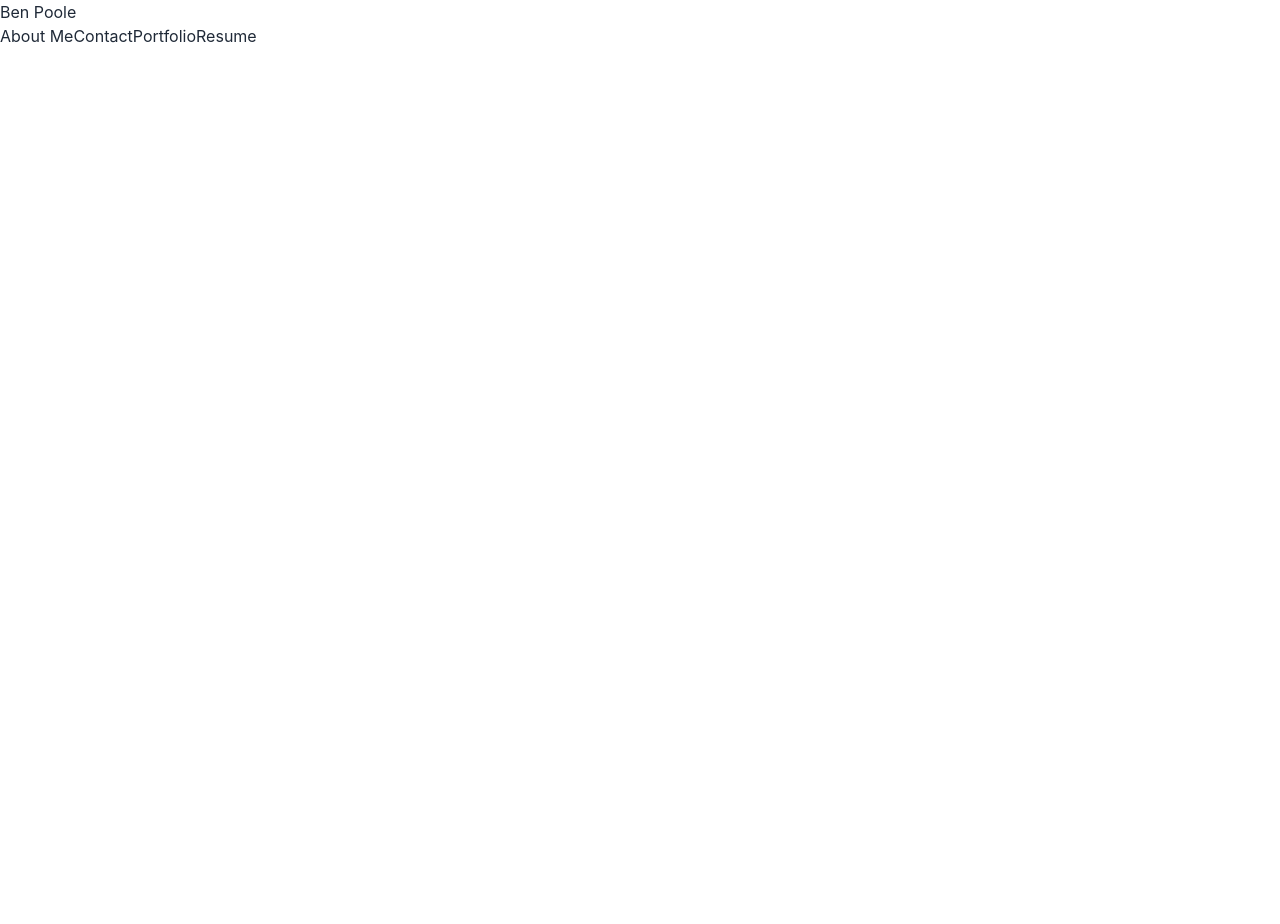
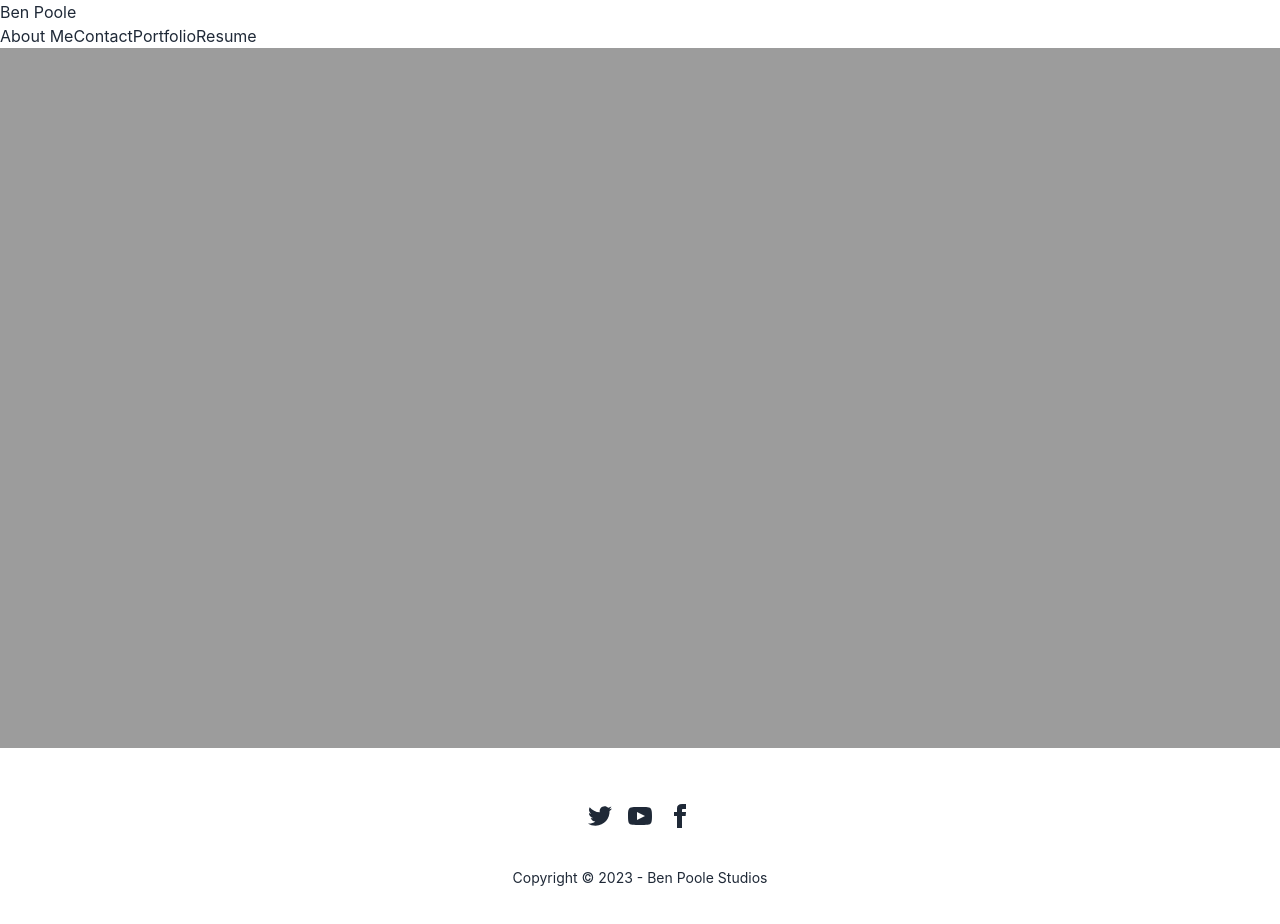
Before and after one commit to bpoole53/mod-20-react-portfolio, a React (Create React App) app in the folder portfolio/: page /resume in a window 1280 px wide. Shown: the top 924 px of the page. Before the commit the page ends 800 px from the top, so only its background shows below. Built offline with nearby package versions, Linux system fonts and the light colour scheme.

Commit message:
added a footer and a div class to give the pages an inside body

```diff
--- a/portfolio/src/App.css
+++ b/portfolio/src/App.css
@@ -1,3 +1,17 @@
+/* body {
+  margin: 0;
+  padding: 0;
+  height: 1000px;
+  background-color: rgb(156, 156, 156);
+} */
+
+.inside-body{
+  margin: 0;
+  padding: 0;
+  height: 700px;
+  background-color: rgb(156, 156, 156);
+}
+
 .App {
   text-align: center;
 }
--- a/portfolio/src/App.js
+++ b/portfolio/src/App.js
@@ -1,12 +1,13 @@
-import { Header } from './components'
+import { Header, Footer } from './components'
 import { Home, About, Contact, Portfolio, Resume } from './pages'
 import { Routes, Route, BrowserRouter } from 'react-router-dom'
-import './App.css';
+// import './App.css';
 
 function App() {
   return (
-    <div>
-      <Header />
+  <>
+    <Header />
+      <div className='inside-body'>
       <BrowserRouter>
         <Routes>
           <Route path='/' element={<Home />} />
@@ -16,8 +17,11 @@
           <Route path='/resume' element={<Resume />} />
         </Routes>
       </BrowserRouter>
+      </div>
+    <Footer />
 
-    </div>
+
+  </>
   );
 }
 
--- a/portfolio/src/components/Footer.jsx
+++ b/portfolio/src/components/Footer.jsx
@@ -1,9 +1,20 @@
 import React from 'react';
+import '../App.css'
 
-export default function Footer() {
+export default function Footer () {
 
-  return (
-    <>
-    </>
-  )
-}
+    return (
+     <footer className="footer footer-center p-14 bg-base-100 text-base-content rounded">
+      <nav>
+        <div className="grid grid-flow-col gap-4">
+          <a><svg xmlns="http://www.w3.org/2000/svg" width="24" height="24" viewBox="0 0 24 24" className="fill-current"><path d="M24 4.557c-.883.392-1.832.656-2.828.775 1.017-.609 1.798-1.574 2.165-2.724-.951.564-2.005.974-3.127 1.195-.897-.957-2.178-1.555-3.594-1.555-3.179 0-5.515 2.966-4.797 6.045-4.091-.205-7.719-2.165-10.148-5.144-1.29 2.213-.669 5.108 1.523 6.574-.806-.026-1.566-.247-2.229-.616-.054 2.281 1.581 4.415 3.949 4.89-.693.188-1.452.232-2.224.084.626 1.956 2.444 3.379 4.6 3.419-2.07 1.623-4.678 2.348-7.29 2.04 2.179 1.397 4.768 2.212 7.548 2.212 9.142 0 14.307-7.721 13.995-14.646.962-.695 1.797-1.562 2.457-2.549z"></path></svg></a>
+          <a><svg xmlns="http://www.w3.org/2000/svg" width="24" height="24" viewBox="0 0 24 24" className="fill-current"><path d="M19.615 3.184c-3.604-.246-11.631-.245-15.23 0-3.897.266-4.356 2.62-4.385 8.816.029 6.185.484 8.549 4.385 8.816 3.6.245 11.626.246 15.23 0 3.897-.266 4.356-2.62 4.385-8.816-.029-6.185-.484-8.549-4.385-8.816zm-10.615 12.816v-8l8 3.993-8 4.007z"></path></svg></a>
+          <a><svg xmlns="http://www.w3.org/2000/svg" width="24" height="24" viewBox="0 0 24 24" className="fill-current"><path d="M9 8h-3v4h3v12h5v-12h3.642l.358-4h-4v-1.667c0-.955.192-1.333 1.115-1.333h2.885v-5h-3.808c-3.596 0-5.192 1.583-5.192 4.615v3.385z"></path></svg></a>
+        </div>
+      </nav>
+      <aside>
+        <p>Copyright © 2023 - Ben Poole Studios</p>
+      </aside>
+     </footer>
+    )
+  }
--- a/portfolio/src/components/Header.jsx
+++ b/portfolio/src/components/Header.jsx
@@ -4,8 +4,8 @@
 export default function Header() {
 
   return (
-    <>
+    <header>
         <Navbar />
-    </>
+    </header>
   )
 }
--- a/portfolio/src/pages/Home.jsx
+++ b/portfolio/src/pages/Home.jsx
@@ -4,7 +4,7 @@
 
 	return(
 	<>
-
+		<h1>Home Page</h1>
 	</>
 	);
 }
--- a/portfolio/tailwind.config.js
+++ b/portfolio/tailwind.config.js
@@ -1,6 +1,6 @@
 /** @type {import('tailwindcss').Config} */
 module.exports = {
-  content: ['./src/components/Header.jsx'],
+  content: ['./src/components/Footer.jsx', './src/components/Header.jsx'],
   theme: {
     extend: {},
   },
```
Also changed, not shown: portfolio/src/index.js (line endings or trailing spaces).
